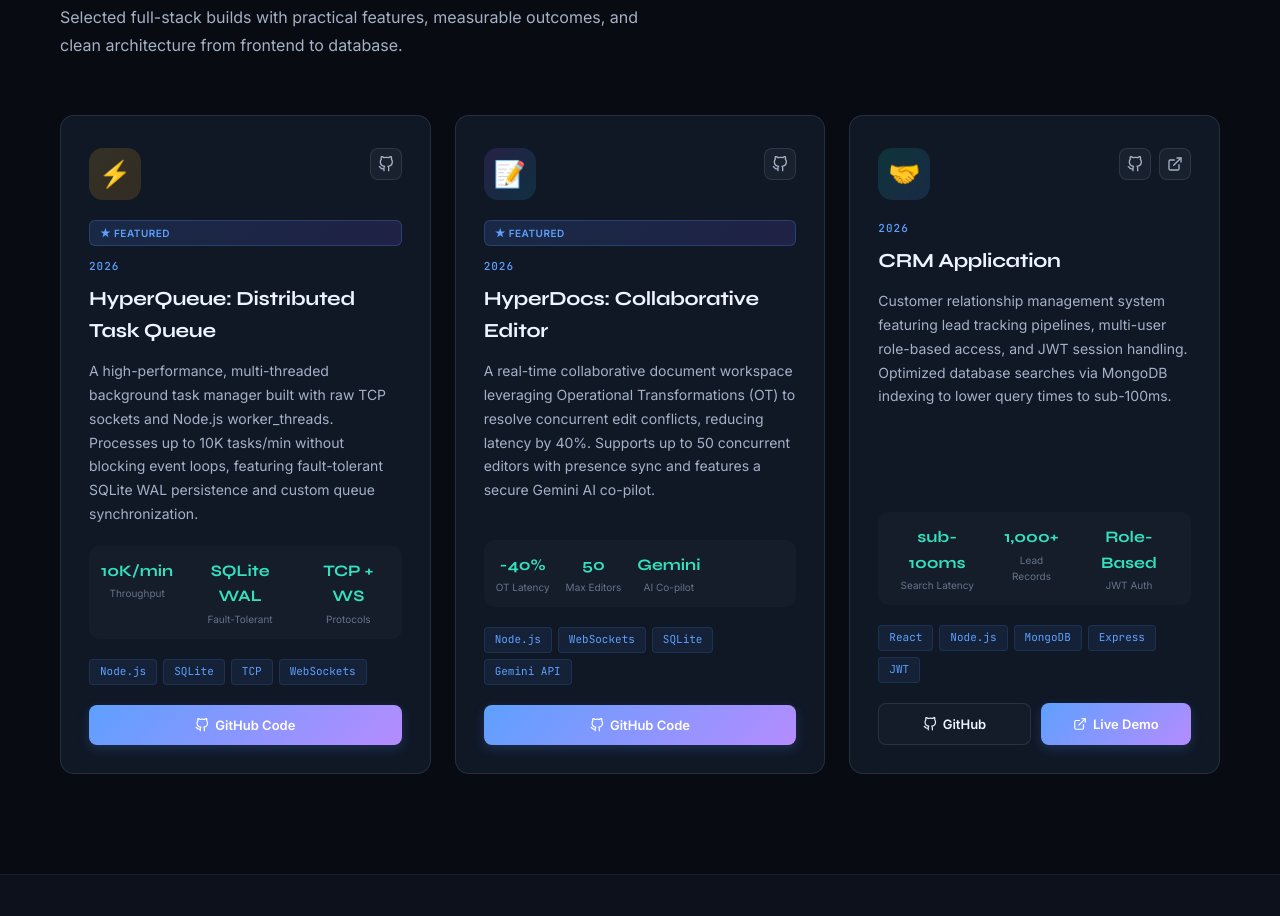
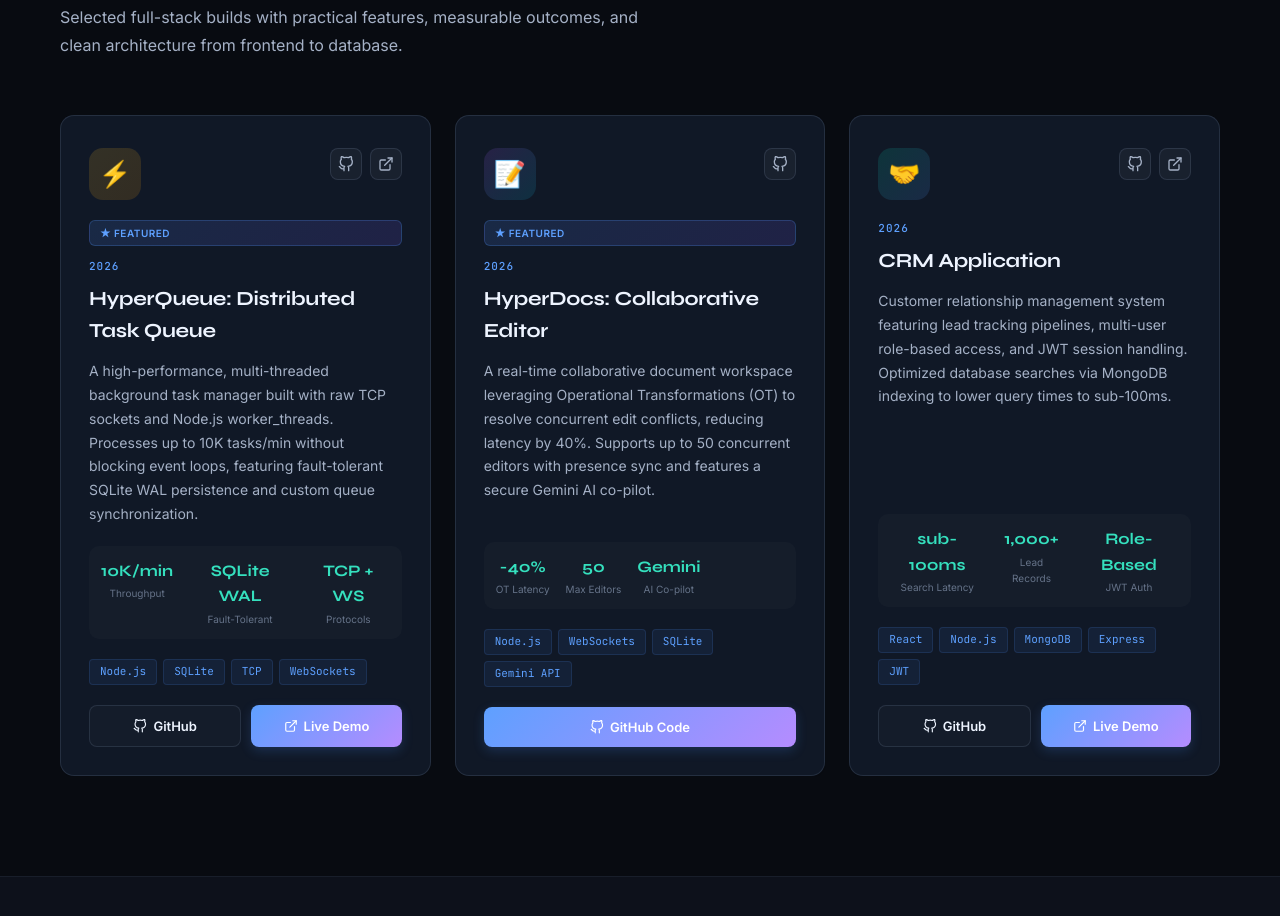
Before and after one commit to Himanshu687-source/new-portfolio, a plain HTML site: page index.html in a window 1280 px wide. Shown: the part 1794-2710 px from the top of the page. Drawn offline with Linux system fonts and the light colour scheme.

Commit message:
feat: Add HyperQueue live deployment link to resume and portfolio cards

```diff
--- a/index.html
+++ b/index.html
@@ -789,6 +789,9 @@
             <a href="https://github.com/Himanshu687-source/Distributed-Task-Queue" target="_blank" class="proj-link" title="View GitHub Code">
               <svg stroke="currentColor" fill="none" stroke-width="2" viewBox="0 0 24 24" stroke-linecap="round" stroke-linejoin="round" height="16" width="16" xmlns="http://www.w3.org/2000/svg"><path d="M9 19c-5 1.5-5-2.5-7-3m14 6v-3.87a3.37 3.37 0 0 0-.94-2.61c3.14-.35 6.44-1.54 6.44-7A5.44 5.44 0 0 0 20 4.77 5.07 5.07 0 0 0 19.91 1S18.73.65 16 2.48a13.38 13.38 0 0 0-7 0C6.27.65 5.09 1 5.09 1A5.07 5.07 0 0 0 5 4.77a5.44 5.44 0 0 0-1.5 3.78c0 5.42 3.3 6.61 6.44 7A3.37 3.37 0 0 0 9 18.13V22"></path></svg>
             </a>
+            <a href="https://distributed-task-queue-hf7q.onrender.com" target="_blank" class="proj-link" title="View Live Site">
+              <svg stroke="currentColor" fill="none" stroke-width="2" viewBox="0 0 24 24" stroke-linecap="round" stroke-linejoin="round" height="16" width="16" xmlns="http://www.w3.org/2000/svg"><path d="M18 13v6a2 2 0 0 1-2 2H5a2 2 0 0 1-2-2V8a2 2 0 0 1 2-2h6"></path><polyline points="15 3 21 3 21 9"></polyline><line x1="10" y1="14" x2="21" y2="3"></line></svg>
+            </a>
           </div>
         </div>
         <div class="project-body">
@@ -808,9 +811,13 @@
             <span class="stack-tag">WebSockets</span>
           </div>
           <div class="project-actions">
-            <a href="https://github.com/Himanshu687-source/Distributed-Task-Queue" target="_blank" class="btn-proj btn-proj-primary" style="width: 100%; text-align: center; justify-content: center;">
+            <a href="https://github.com/Himanshu687-source/Distributed-Task-Queue" target="_blank" class="btn-proj btn-proj-secondary">
               <svg stroke="currentColor" fill="none" stroke-width="2" viewBox="0 0 24 24" stroke-linecap="round" stroke-linejoin="round" height="14" width="14" xmlns="http://www.w3.org/2000/svg"><path d="M9 19c-5 1.5-5-2.5-7-3m14 6v-3.87a3.37 3.37 0 0 0-.94-2.61c3.14-.35 6.44-1.54 6.44-7A5.44 5.44 0 0 0 20 4.77 5.07 5.07 0 0 0 19.91 1S18.73.65 16 2.48a13.38 13.38 0 0 0-7 0C6.27.65 5.09 1 5.09 1A5.07 5.07 0 0 0 5 4.77a5.44 5.44 0 0 0-1.5 3.78c0 5.42 3.3 6.61 6.44 7A3.37 3.37 0 0 0 9 18.13V22"></path></svg>
-              <span>GitHub Code</span>
+              <span>GitHub</span>
+            </a>
+            <a href="https://distributed-task-queue-hf7q.onrender.com" target="_blank" class="btn-proj btn-proj-primary">
+              <svg stroke="currentColor" fill="none" stroke-width="2" viewBox="0 0 24 24" stroke-linecap="round" stroke-linejoin="round" height="14" width="14" xmlns="http://www.w3.org/2000/svg"><path d="M18 13v6a2 2 0 0 1-2 2H5a2 2 0 0 1-2-2V8a2 2 0 0 1 2-2h6"></path><polyline points="15 3 21 3 21 9"></polyline><line x1="10" y1="14" x2="21" y2="3"></line></svg>
+              <span>Live Demo</span>
             </a>
           </div>
         </div>
```
Also changed, not shown: portfolio.html (+9 -2 lines), 1 other file.
